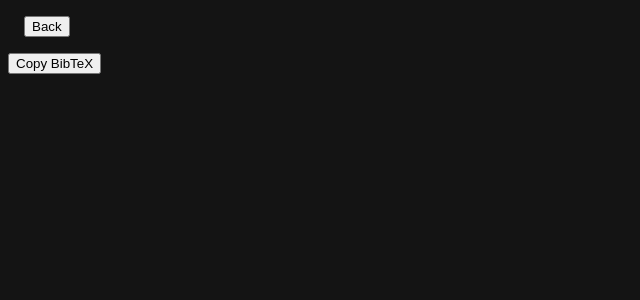
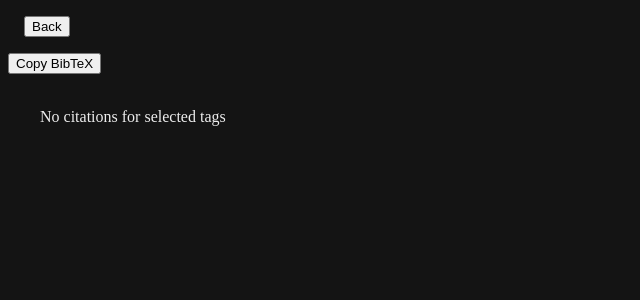
Before and after one commit to matiashei/miniprojekti, a Flask app: template src/templates/bibtex.html in a window 1280 px wide. Shown: the top 300 px of the page, without its empty margins (0-640 px from the left). Run offline with Flask 3, Linux system fonts and the light colour scheme; the template is opened without the code that fills it, so the values that code supplies are empty.

Commit message:
Add filtering to generating BibTex

```diff
--- a/src/app.py
+++ b/src/app.py
@@ -113,14 +113,29 @@ def delete_citations():
         return redirect("/")
     return redirect("/")
 
-@app.route("/bibtex", methods=["GET","POST"])
+@app.route("/bibtex", methods=["GET", "POST"])
 def get_bibtex():
+    selected_tags = request.args.getlist("tag")
+    match_all = request.args.get("match_all", "false").lower() == "true"
+
+    if selected_tags:
+        citations = citation_repo.get_citations_by_tag(selected_tags, match_all=match_all)
+    else:
+        citations = citation_repo.get_all_citations()
+
     bibtex_results = []
-    for citation in citation_repo.get_all_citations():
+    for citation in citations:
         bibtex = bibtex_service.get_bibtex_citation(citation.id)
-        bibtex_results.append(bibtex)
+        if bibtex:
+            bibtex_results.append(bibtex)
 
-    return render_template("bibtex.html", bibtex_results=bibtex_results)
+    return render_template(
+        "bibtex.html",
+        bibtex_results=bibtex_results,
+        selected_tags=selected_tags,
+        match_all=match_all,
+    )
+
 
 # testausta varten oleva reitti
 if test_env:
--- a/src/repositories/citation_repository.py
+++ b/src/repositories/citation_repository.py
@@ -58,7 +58,7 @@ class CitationRepository:
 
         return citation_objects
 
-    def create_book_citation(citation_type, title, author, publisher, isbn, year):
+    def create_book_citation(self, citation_type, title, author, publisher, isbn, year):
         with app.app_context():
             sql = text("""
                 INSERT INTO citations (type, title, author, publisher, isbn, year)
@@ -112,7 +112,6 @@ class CitationRepository:
             return []
 
         placeholders = ",".join(f"'{tag}'" for tag in tags)
-        print("hello")
         tag_count = len(tags)
 
         sql = text(f"""
@@ -156,8 +155,6 @@ class CitationRepository:
             return []
 
         placeholders = ",".join(f"'{tag}'" for tag in tags)
-        print("world")
-        print(placeholders)
         sql = text(f"""
             SELECT DISTINCT c.id, c.type, c.title, c.author, c.publisher, c.isbn,
                 c.year, c.booktitle, c.journal
--- a/src/templates/bibtex.html
+++ b/src/templates/bibtex.html
@@ -20,8 +20,10 @@
   <div id="bibtex_output">
     {% if bibtex_results %}
       {% for bibtex in bibtex_results %}
-          <pre>{{ bibtex }}</pre>
+        <pre>{{ bibtex }}</pre>
       {% endfor %}
+    {% else %}
+      <p>No citations for selected tags</p>
     {% endif %}
   </div>
 
--- a/src/templates/index.html
+++ b/src/templates/index.html
@@ -112,7 +112,9 @@ citation app
 
 {% endif %}
 <div>
-  <a href="/bibtex"><button type="button">Get citations in BibTeX format</button></a>
+  <a href="{{ url_for('get_bibtex', tag=selected_tags, match_all='true' if match_all else 'false') }}">
+    <button type="button">Get citations in BibTeX format</button>
+  </a>
 </div>
 
 {% endblock %}
```
Also changed, not shown: src/repositories/tags_repository.py (+16 -0 lines).
